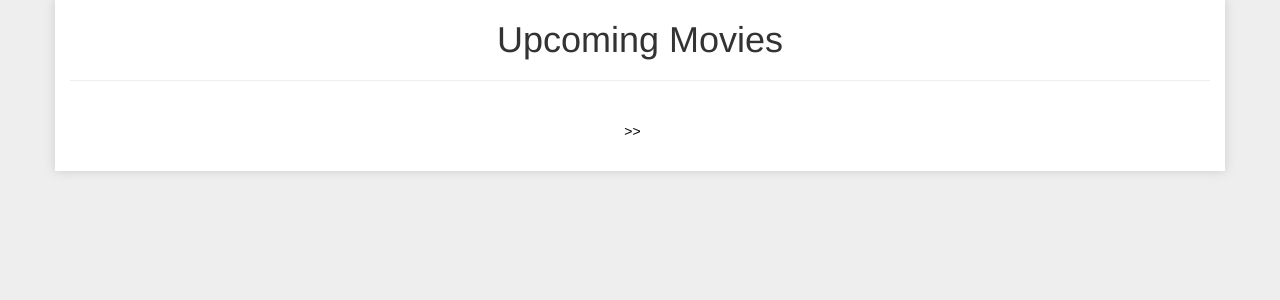
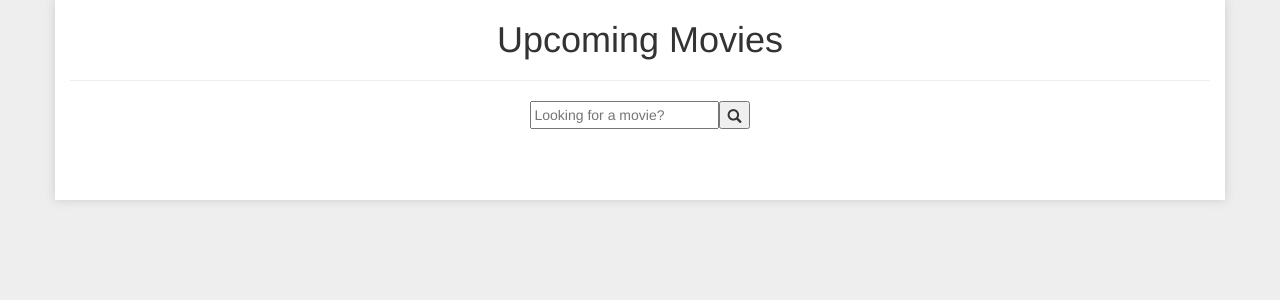
Before and after one commit to lucasf10/upcoming-movies, a Django app: page / in a window 1280 px wide. Shown: the top 300 px of the page. Run offline with Django 3.2, Linux system fonts and the light colour scheme; data that the repository does not hold is empty; parts of the project's set-up code (start-up, migrations or seed data) failed here and were passed over; some libraries are stand-ins or nearby versions.

Commit message:
search added

```diff
--- a/api/urls.py
+++ b/api/urls.py
@@ -2,6 +2,7 @@ from django.urls import path
 from . import views
 
 urlpatterns = [
-    path('get_upcoming_movies', views.get_upcoming_movies, name='get_upcoming_movies'),
+    path('get_upcoming_movies/', views.get_upcoming_movies, name='get_upcoming_movies'),
+    path('get_upcoming_movies_search/', views.get_upcoming_movies_search, name='get_upcoming_movies_search'),
     path('get_movie_detail/<int:movie_id>/', views.get_movie_detail, name='get_movie_detail'),
 ]
--- a/api/views.py
+++ b/api/views.py
@@ -9,13 +9,19 @@ from django.contrib.staticfiles.templatetags.staticfiles import static
 
 def get_upcoming_movies(request):
 	page_number = request.GET.get('page') or '1'
+	response = requests.get("http://api.themoviedb.org/3/movie/upcoming?api_key="+TMDB_KEY+"&page="+page_number+"&region=US")
+	raw_movie_data = response.json().get('results')
+	total_pages = response.json().get("total_pages")
 
-	print(page_number)
+	movies_data = get_useful_movies_data(raw_movie_data)
 
-	response = requests.get("http://api.themoviedb.org/3/movie/upcoming?api_key="+TMDB_KEY+"&page="+page_number+"&region=US")
+	return JsonResponse({'movies': movies_data, 'total_pages': total_pages}, status=200)
 
-	movies_data = get_useful_movies_data(response.json().get('results'))
-	total_pages = response.json().get("total_pages")
+def get_upcoming_movies_search(request):
+	raw_movie_data = search_movie_by_title(request.GET.get('search_q'))
+	total_pages = '1'
+
+	movies_data = get_useful_movies_data(raw_movie_data)
 
 	return JsonResponse({'movies': movies_data, 'total_pages': total_pages}, status=200)
 
@@ -26,8 +32,22 @@ def get_movie_detail(request, movie_id):
 
 	return JsonResponse({'movie_detail_data': movie_detail_data}, status=200)
 
-def get_upcoming_movies_total_pages(request):
-	response = requests.get("http://api.themoviedb.org/3/movie/"+str(movie_id)+"?api_key="+TMDB_KEY)
+def get_all_pages_upcoming_movies():
+	response = requests.get("http://api.themoviedb.org/3/movie/upcoming?api_key="+TMDB_KEY+"&region=US")
+	total_pages = int(response.json().get("total_pages"))
+	total_results = response.json().get('results')
+
+	if total_pages > 1:
+		for page in range(2, total_pages+1):
+			response = requests.get("http://api.themoviedb.org/3/movie/upcoming?api_key="+TMDB_KEY+"&region=US&page="+str(page))
+			total_results += response.json().get('results')
+
+	return total_results
+
+def search_movie_by_title(title):
+	full_upcoming_list = get_all_pages_upcoming_movies()
+	movies_found = [movie_data for movie_data in full_upcoming_list if movie_data['title'].find(title) != -1]
+	return movies_found
 
 def get_movie_genres():
 	genres_list = requests.get("http://api.themoviedb.org/3/genre/movie/list?api_key="+TMDB_KEY)
@@ -37,7 +57,7 @@ def get_useful_movies_data(raw_movie_data):
 	movies_data = []
 
 	genres_name = get_movie_genres()
-
+	print(raw_movie_data)
 	for movie in raw_movie_data:
 		movies_data.append(
 			{
--- a/frontend/static/css/style.css
+++ b/frontend/static/css/style.css
@@ -83,24 +83,51 @@ h1{
     align-items: center;
 }
 
+.pagination{
+	padding-right: 0;
+}
+
 .pagination ul li{
 	float: left;
 	margin: 0px 5px;
 }
-.pagination ul li:last{
+
+.pagination ul li:last-child{
 	margin-right: 0px;
 }
-.pagination ul li:first{
+
+.pagination ul li:first-child{
 	margin-left: 0px;
 }
+
 .pagination ul li a{
 	color: #000;
 }
+
 .pagination ul li a:hover{
 	text-decoration: none;
 	font-weight: 700;
 }
+
 .pagination .active{
 	font-weight: 700;
 	font-size: 16px;
 }
+
+.search-wrapper{
+	margin-bottom: 20px;
+	display: flex;
+    justify-content: center;
+}
+
+.search-wrapper input[type="text"]{
+	padding: 2px;
+}
+
+.loading{
+	text-align: center;
+}
+
+.loading img{
+	width: 60px;
+}
--- a/frontend/static/js/upcoming_movies_list.js
+++ b/frontend/static/js/upcoming_movies_list.js
@@ -11,11 +11,22 @@ upcoming_movies_vue = new Vue({
 		let url = new URL(url_string);
 		this.page_number = url.searchParams.get("page") ? url.searchParams.get("page") : '1';
 
-		axios.get("/api/get_upcoming_movies?page="+this.page_number)
+		request_url = "/api/get_upcoming_movies?page="+this.page_number
+		if(url.searchParams.get("search_q"))
+			request_url = "/api/get_upcoming_movies_search?search_q="+url.searchParams.get("search_q")
+
+		axios.get(request_url)
 		.then(response => {
+			$('.loading img').hide();
 			this.movies = response.data.movies;
 			this.total_pages = response.data.total_pages;
-			this.render_pagination();
+			if(this.total_pages > 1)
+				this.render_pagination();
+		});
+
+		$("#search-btn").click(function(){
+			let search_q = $("input[name='search_movie']").val()
+			window.location.href = "/search/?search_q="+search_q
 		});
 	},
 	methods: {
--- a/frontend/templates/upcoming_movies_list.html
+++ b/frontend/templates/upcoming_movies_list.html
@@ -8,6 +8,13 @@
 	<hr>
 	<div id="upcoming_movies_app">
 		<div class="movies_list">
+			<div class="col-md-12 search-wrapper">
+				<input placeholder="Looking for a movie?" type="text" name="search_movie">
+				<button id="search-btn"><span class="glyphicon glyphicon-search"></span></button>
+			</div>
+			<div class="loading col-md-12">
+				<img src="{% static 'img/loading.gif' %}">
+			</div>
 			<div class="col-md-3" v-for="movie in movies">
 				<div class="movies-item" :style="{backgroundImage: `url(${movie.poster_path})`}">
 					<a :href=`detail/${movie.id}`>
--- a/frontend/urls.py
+++ b/frontend/urls.py
@@ -3,5 +3,6 @@ from . import views
 
 urlpatterns = [
     path('', views.upcoming_movies_list, name='upcoming_movies_list'),
+    path('search/', views.upcoming_movies_list, name='search_upcoming_movies_list'),
     path('detail/<int:movie_id>/', views.movie_detail, name='movie_detail'),
 ]
--- a/frontend/views.py
+++ b/frontend/views.py
@@ -3,5 +3,8 @@ from django.shortcuts import render
 def upcoming_movies_list(request):
 	return render(request, 'upcoming_movies_list.html', {})
 
+def search_upcoming_movies_list(request):
+	return render(request, 'upcoming_movies_list.html', {})
+
 def movie_detail(request, movie_id):
 	return render(request, 'movie_detail.html', {'movie_id': str(movie_id)})
```
Also changed, not shown: frontend/static/img/loading.gif (added).
